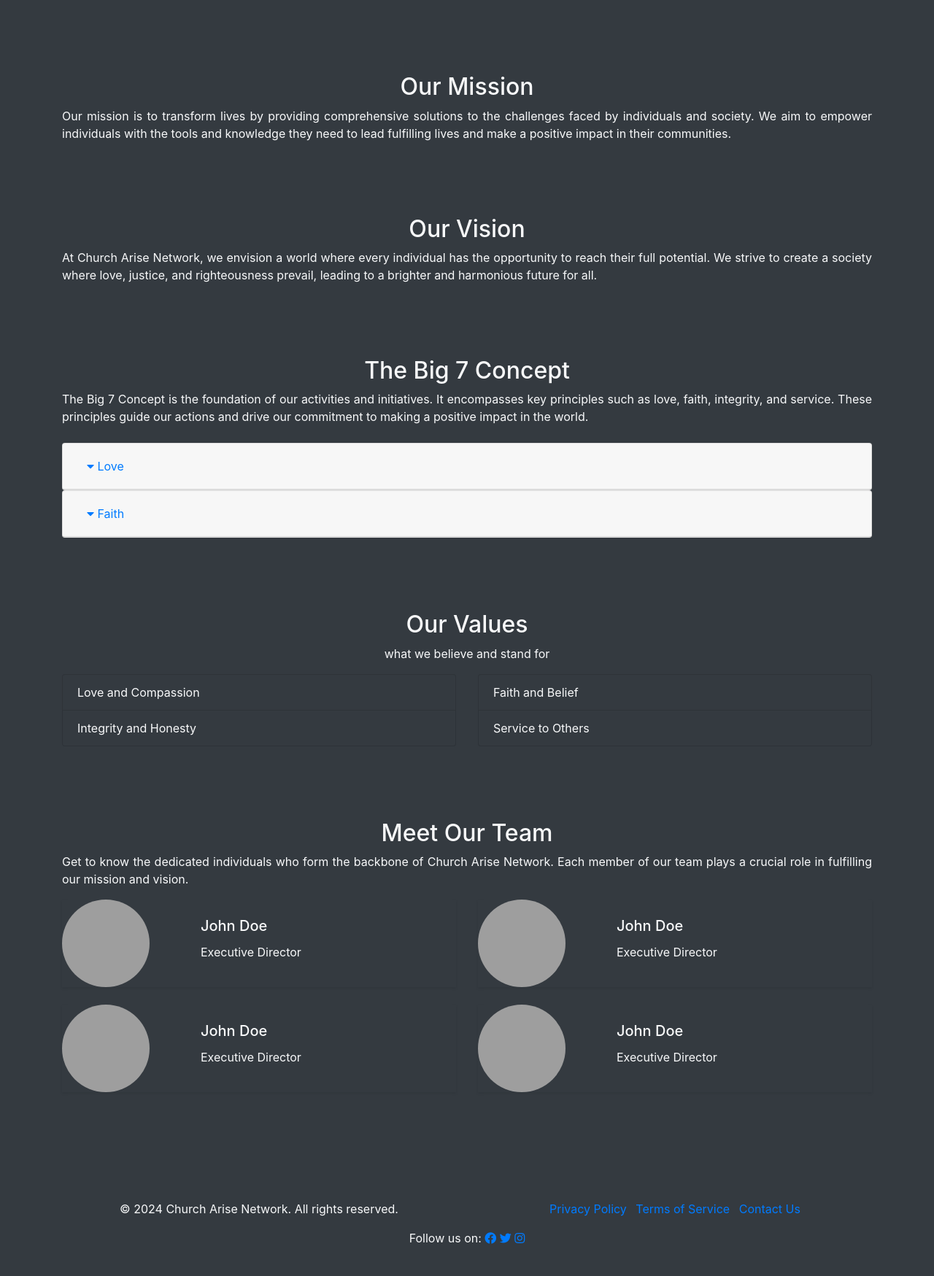
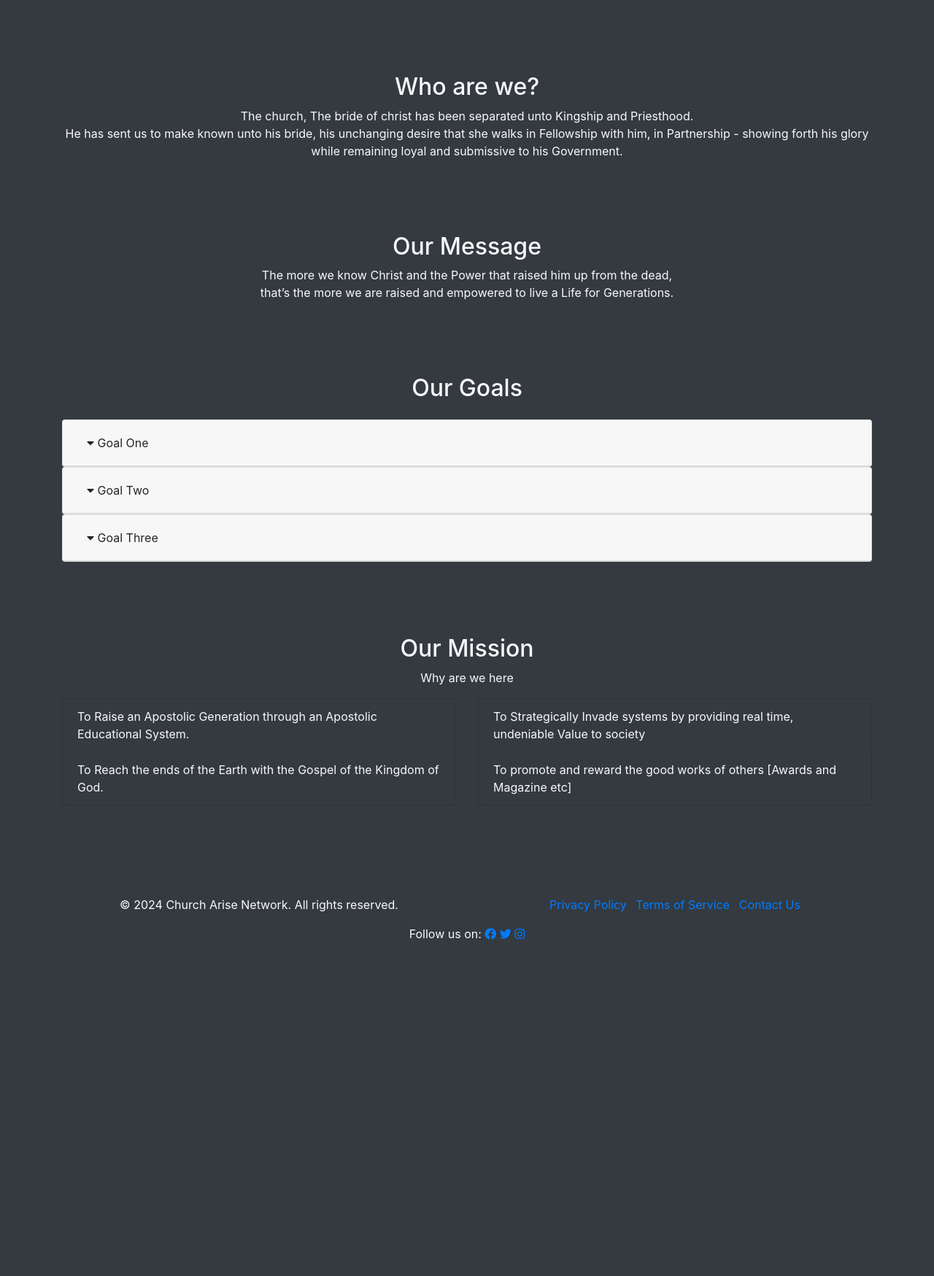
Before and after one commit to ushenginnering/can-site, a Django app: page /about_us/ in a window 1280 px wide. Shown: the part 305-2054 px from the top of the page at 73% size. After the commit the page ends 1593 px from the top, so only its background shows below. Run offline with Django 4.2, Linux system fonts and the light colour scheme; some libraries are stand-ins or nearby versions; grey boxes are pictures that could not be loaded.

Commit message:
modify: change aboutus text content

```diff
--- a/templates/aboutus.html
+++ b/templates/aboutus.html
@@ -1,14 +1,12 @@
-{% extends "layout.html" %}
+{% extends 'layout.html' %}
 
 {% block head %}
   <title>About Us</title>
-{% endblock head %}
+{% endblock %}
 
 {% block body %}
-
   <div class="bg-dark text-light">
-
-{% include "components/navbar.html" %}
+    {% include 'components/navbar.html' %}
 
     <!-- Header Section with Hero Image -->
     <header class="jumbotron text-white text-center" style="background-image: url('/static/images/bg1.jpg'); background-size: cover;">
@@ -23,91 +21,86 @@
 
     <!-- Mission Section -->
     <section class="container my-5">
-    <h2 class="text-center">Our Mission</h2>
-    <p class="text-justify">
-        Our mission is to transform lives by providing comprehensive solutions to the challenges faced by individuals and society.
-        We aim to empower individuals with the tools and knowledge they need to lead fulfilling lives and make a positive impact in their communities.
+      <h2 class="text-center">Who are we?</h2>
+      <p class="text-center">
+        The church, The bride of christ has been separated unto Kingship and Priesthood.
+        <br />
+        He has sent us to make known unto his bride, his unchanging desire that she walks in Fellowship with him, in Partnership - showing forth his glory while remaining loyal and submissive to his Government.
       </p>
     </section>
 
     <div style="margin-top: 100px;"></div>
     <!-- Vision Section -->
     <section class="container my-5">
-    <h2 class="text-center">Our Vision</h2>
-    <p class="text-justify">
-        At Church Arise Network, we envision a world where every individual has the opportunity to reach their full potential.
-        We strive to create a society where love, justice, and righteousness prevail, leading to a brighter and harmonious future for all.
+      <h2 class="text-center">Our Message</h2>
+      <p class="text-center">
+        The more we know Christ and the Power that raised him up from the dead, <br /> that’s the more we are raised and empowered to live a Life for Generations.
       </p>
     </section>
 
     <div style="margin-top: 100px;"></div>
     <!-- Big 7 Concept Section -->
     <section class="container my-5">
-    <h2 class="text-center">The Big 7 Concept</h2>
-    <p class="text-justify">
-        The Big 7 Concept is the foundation of our activities and initiatives. It encompasses key principles such as love, faith, integrity, and service.
-        These principles guide our actions and drive our commitment to making a positive impact in the world.
-    </p>
+      <h2 class="text-center">Our Goals</h2>
+      <p class="text-justify"></p>
 
       <!-- Accordion for Big 7 Concepts -->
       <div id="accordion" class="mt-4 text-dark">
         <!-- Love -->
         <div class="card">
           <div class="card-header" id="loveHeading">
-                <h5 class="mb-0">
-                    <button class="btn btn-link" data-toggle="collapse" data-target="#loveCollapse" aria-expanded="true" aria-controls="loveCollapse">
-                        <i class="fas fa-caret-down"></i> Love
-                    </button>
-                </h5>
+            <h5 class="mb-0"><button class="btn" data-toggle="collapse" data-target="#loveCollapse" aria-expanded="true" aria-controls="loveCollapse"><i class="fas fa-caret-down"></i> Goal One</button></h5>
           </div>
 
           <div id="loveCollapse" class="collapse" aria-labelledby="loveHeading" data-parent="#accordion">
-                <div class="card-body">
-                    Love is at the core of our mission. It fosters compassion, understanding, and unity among individuals, creating a positive and inclusive community.
-                </div>
+            <div class="card-body">A Family of Productive Positive Creative and Christ-Like young people</div>
           </div>
         </div>
 
         <!-- Faith -->
         <div class="card">
           <div class="card-header" id="faithHeading">
-                <h5 class="mb-0">
-                    <button class="btn btn-link" data-toggle="collapse" data-target="#faithCollapse" aria-expanded="true" aria-controls="faithCollapse">
-                        <i class="fas fa-caret-down"></i> Faith
-                    </button>
-                </h5>
+            <h5 class="mb-0"><button class="btn" data-toggle="collapse" data-target="#faithCollapse" aria-expanded="true" aria-controls="faithCollapse"><i class="fas fa-caret-down"></i> Goal Two</button></h5>
           </div>
 
           <div id="faithCollapse" class="collapse" aria-labelledby="faithHeading" data-parent="#accordion">
+            <div class="card-body">A Platform for young people to Think, Act and Grow Professionally.</div>
+          </div>
+        </div>
+
+        <div class="card">
+          <div class="card-header" id="fno3value">
+            <h5 class="mb-0"><button class="btn" data-toggle="collapse" data-target="#no3value" aria-expanded="true" aria-controls="faithCollapse"><i class="fas fa-caret-down"></i> Goal Three</button></h5>
+          </div>
+
+          <div id="no3value" class="collapse" aria-labelledby="faithHeading" data-parent="#accordion">
             <div class="card-body">
-                    Faith is the bedrock of our beliefs. It empowers us to overcome challenges, pursue our mission with conviction, and inspire positive change.
+                Young People inspired to go beyoung themselves to serve others.
             </div>
           </div>
         </div>
 
         <!-- Integrity -->
         <!-- Add similar card structure for other concepts -->
-
       </div>
     </section>
-
 
     <div style="margin-top: 100px;"></div>
     <!-- Values Section with Bootstrap Grid -->
     <section class="container my-5">
-    <h2 class="text-center">Our Values</h2>
-    <p class="text-center">what we believe and stand for</p>
+      <h2 class="text-center">Our Mission</h2>
+      <p class="text-center">Why are we here</p>
       <div class="row">
         <div class="col-md-6">
           <ul class="list-group">
-                <li class="list-group-item bg-dark">Love and Compassion</li>
-                <li class="list-group-item bg-dark">Integrity and Honesty</li>
+            <li class="list-group-item bg-dark">To Raise an Apostolic Generation through an Apostolic Educational System.</li>
+            <li class="list-group-item bg-dark">To Reach the ends of the Earth with the Gospel of the Kingdom of God.</li>
           </ul>
         </div>
         <div class="col-md-6">
           <ul class="list-group">
-                <li class="list-group-item bg-dark">Faith and Belief</li>
-                <li class="list-group-item bg-dark">Service to Others</li>
+            <li class="list-group-item bg-dark">To Strategically Invade systems by providing real time, undeniable Value to society</li>
+            <li class="list-group-item bg-dark">To promote and reward the good works of others [Awards and Magazine etc]</li>
           </ul>
         </div>
       </div>
@@ -116,18 +109,16 @@
     <div style="margin-top: 100px;"></div>
 
     <!-- Our Team Section -->
-<section class="container my-5">
+    {% comment %} <section class="container my-5">
       <h2 class="text-center">Meet Our Team</h2>
-    <p class="text-justify">
-        Get to know the dedicated individuals who form the backbone of Church Arise Network. Each member of our team plays a crucial role in fulfilling our mission and vision.
-    </p>
+      <p class="text-justify">Get to know the dedicated individuals who form the backbone of Church Arise Network. Each member of our team plays a crucial role in fulfilling our mission and vision.</p>
       <div class="row">
         <div class="col-md-6">
-            <div class=" mb-4 shadow-sm">
+          <div class="mb-4 shadow-sm">
             <div class="team-member">
               <div class="row">
                 <div class="col-4">
-                            <img src="https://placekitten.com/120/120" class="rounded-circle" alt="John Doe Image">
+                  <img src="https://placekitten.com/120/120" class="rounded-circle" alt="John Doe Image" />
                 </div>
                 <div class="col-8">
                   <div class="team-info mt-4">
@@ -136,17 +127,15 @@
                   </div>
                 </div>
               </div>
-
-
             </div>
           </div>
         </div>
         <div class="col-md-6">
-            <div class=" mb-4 shadow-sm">
+          <div class="mb-4 shadow-sm">
             <div class="team-member">
               <div class="row">
                 <div class="col-4">
-                            <img src="https://placekitten.com/120/120" class="rounded-circle" alt="John Doe Image">
+                  <img src="https://placekitten.com/120/120" class="rounded-circle" alt="John Doe Image" />
                 </div>
                 <div class="col-8">
                   <div class="team-info mt-4">
@@ -155,17 +144,15 @@
                   </div>
                 </div>
               </div>
-
-
             </div>
           </div>
         </div>
         <div class="col-md-6">
-            <div class=" mb-4 shadow-sm">
+          <div class="mb-4 shadow-sm">
             <div class="team-member">
               <div class="row">
                 <div class="col-4">
-                            <img src="https://placekitten.com/120/120" class="rounded-circle" alt="John Doe Image">
+                  <img src="https://placekitten.com/120/120" class="rounded-circle" alt="John Doe Image" />
                 </div>
                 <div class="col-8">
                   <div class="team-info mt-4">
@@ -174,17 +161,15 @@
                   </div>
                 </div>
               </div>
-
-
             </div>
           </div>
         </div>
         <div class="col-md-6">
-            <div class=" mb-4 shadow-sm">
+          <div class="mb-4 shadow-sm">
             <div class="team-member">
               <div class="row">
                 <div class="col-4">
-                            <img src="https://placekitten.com/120/120" class="rounded-circle" alt="John Doe Image">
+                  <img src="https://placekitten.com/120/120" class="rounded-circle" alt="John Doe Image" />
                 </div>
                 <div class="col-8">
                   <div class="team-info mt-4">
@@ -193,18 +178,15 @@
                   </div>
                 </div>
               </div>
-
-
             </div>
           </div>
         </div>
         <!-- Add more team members as needed -->
       </div>
-</section>
+    </section> {% endcomment %}
 
     <div style="margin-top: 100px;"></div>
 
-
-    {% include "components/footer.html" %}
+    {% include 'components/footer.html' %}
   </div>
-{% endblock body %}
+{% endblock %}
```
Lines whose indentation alone changed are shown as unchanged.
